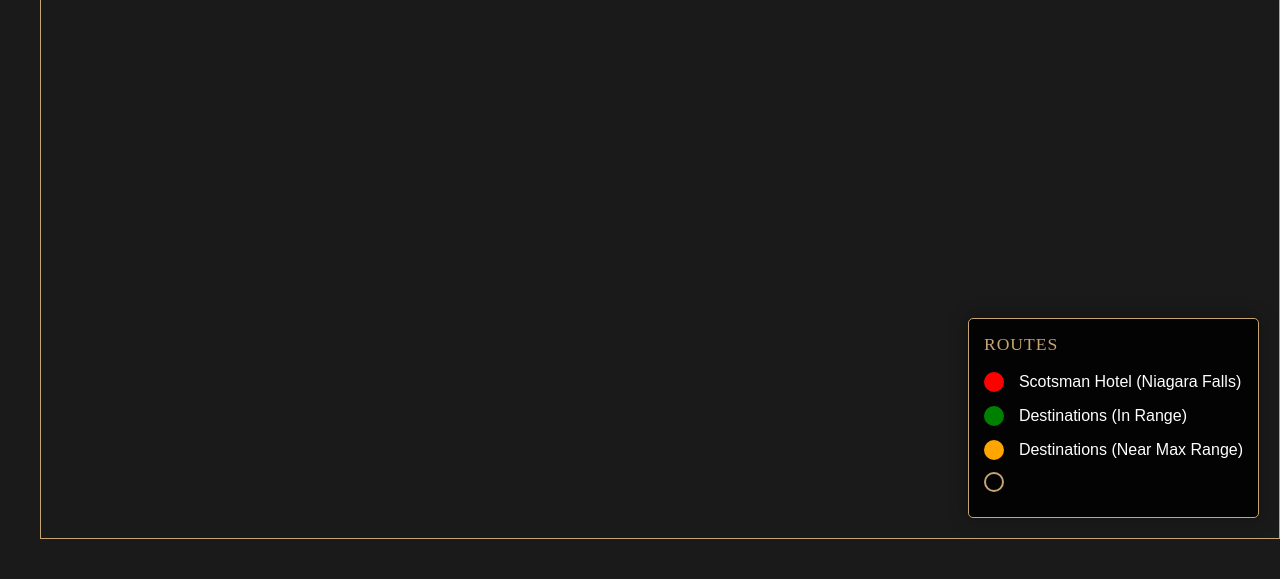
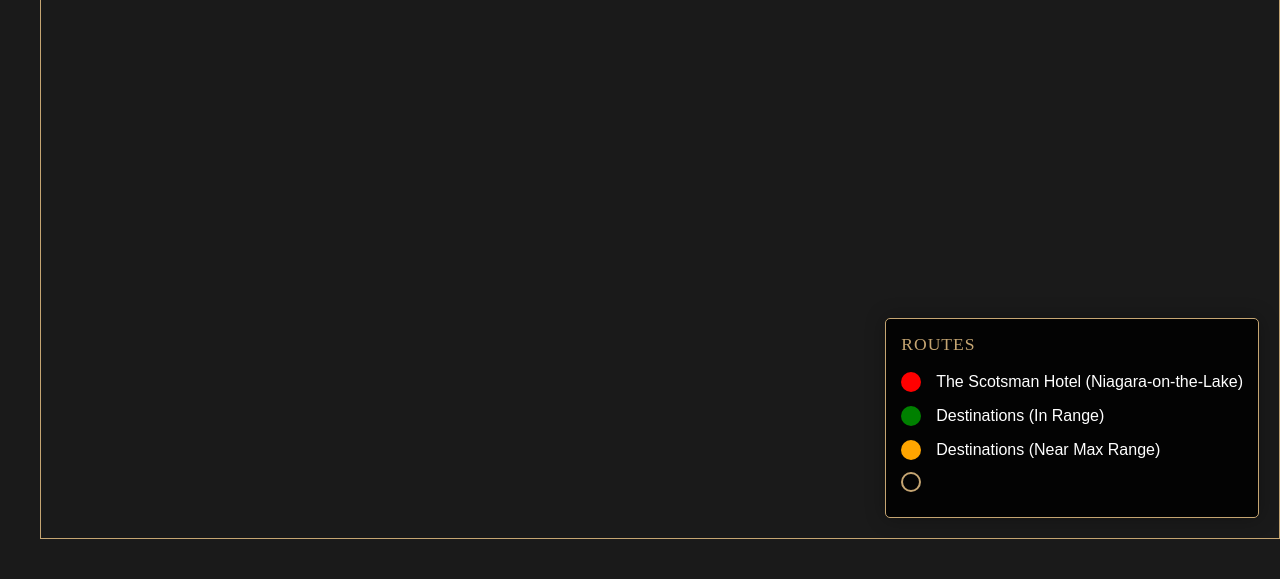
Before and after one commit to tysongreenan/airport_route_map, a Flask app: template templates/index.html in a window 1280 px wide. Shown: the part 250-829 px from the top of the page. Run offline with Flask 3, Linux system fonts and the light colour scheme; the template is opened without the code that fills it, so the values that code supplies are empty; some web fonts are replaced.

Commit message:
Update Bell 429 map to use The Scotsman Hotel in Niagara-on-the-Lake as home base

```diff
--- a/app.py
+++ b/app.py
@@ -80,8 +80,8 @@ def create_challenger_map():
 
 def create_bell429_map():
     """Create the Bell 429 Helicopter map with shorter-range destinations"""
-    # Scotsman Hotel location (Niagara Falls)
-    scotsman = ("The Scotsman Hotel", (43.0962, -79.0377))
+    # The Scotsman Hotel location in Niagara-on-the-Lake
+    scotsman = ("The Scotsman Hotel, 95 Johnson St, Niagara-on-the-Lake", (43.2553, -79.0713))
 
     # Define the helicopter destinations with names and coordinates
     destinations = {
@@ -139,6 +139,7 @@ def create_bell429_map():
 
         # Resort & Remote Destinations
         "Niagara Falls, Ontario": (43.0896, -79.0849),
+        "Niagara Falls International Airport": (43.0962, -79.0377),
         "Blue Mountain Resort": (44.5012, -80.3097),
         "Algonquin Park": (45.8316, -78.3650)
     }
--- a/templates/index.html
+++ b/templates/index.html
@@ -149,11 +149,11 @@
 
             <div class="legend">
                 <h5>{{ aircraft_name }} Routes</h5>
+                {% if aircraft_type == 'challenger' %}
                 <div class="legend-item">
                     <div class="legend-color" style="background-color: red;"></div>
-                    <span>Scotsman Hotel (Niagara Falls)</span>
+                    <span>Niagara Falls Airport</span>
                 </div>
-                {% if aircraft_type == 'challenger' %}
                 <div class="legend-item">
                     <div class="legend-color" style="background-color: blue;"></div>
                     <span>Origin Airports</span>
@@ -167,6 +167,10 @@
                     <span>{{ range_text }}</span>
                 </div>
                 {% else %}
+                <div class="legend-item">
+                    <div class="legend-color" style="background-color: red;"></div>
+                    <span>The Scotsman Hotel (Niagara-on-the-Lake)</span>
+                </div>
                 <div class="legend-item">
                     <div class="legend-color" style="background-color: green;"></div>
                     <span>Destinations (In Range)</span>
```
